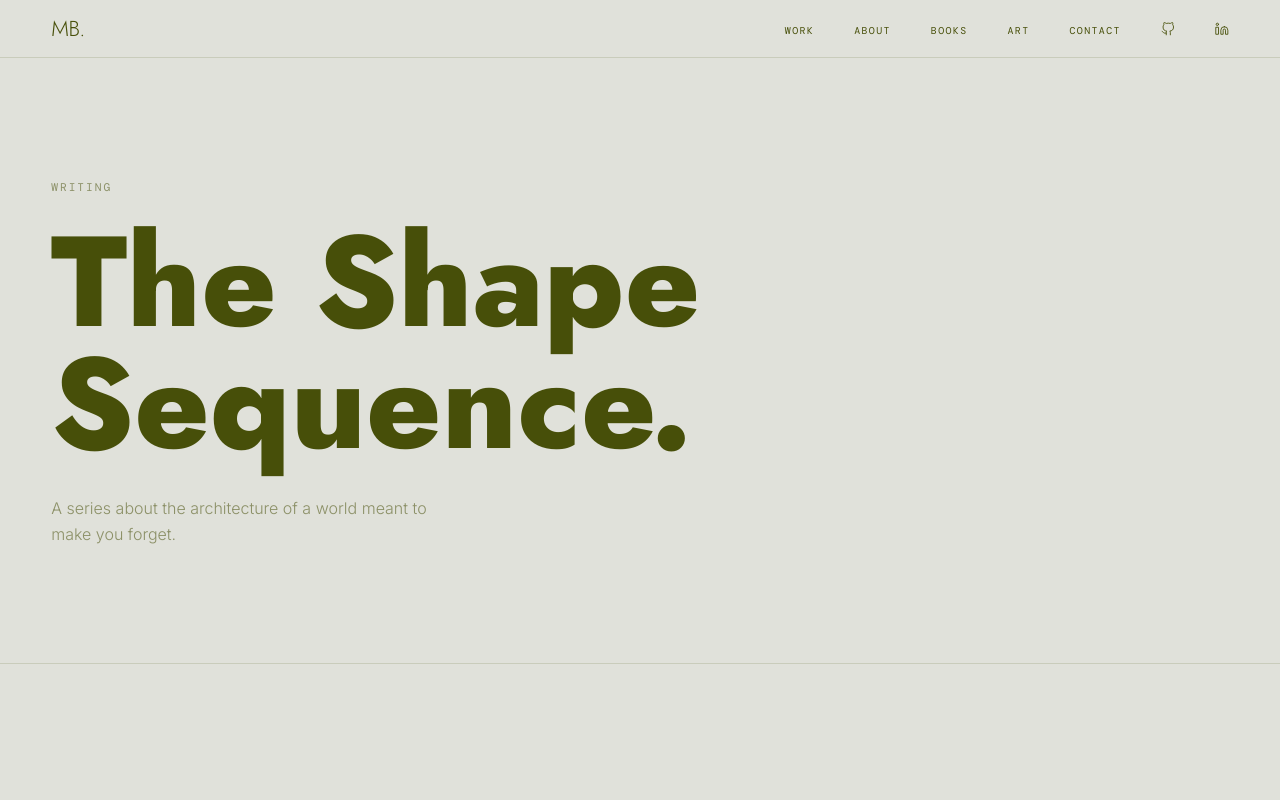
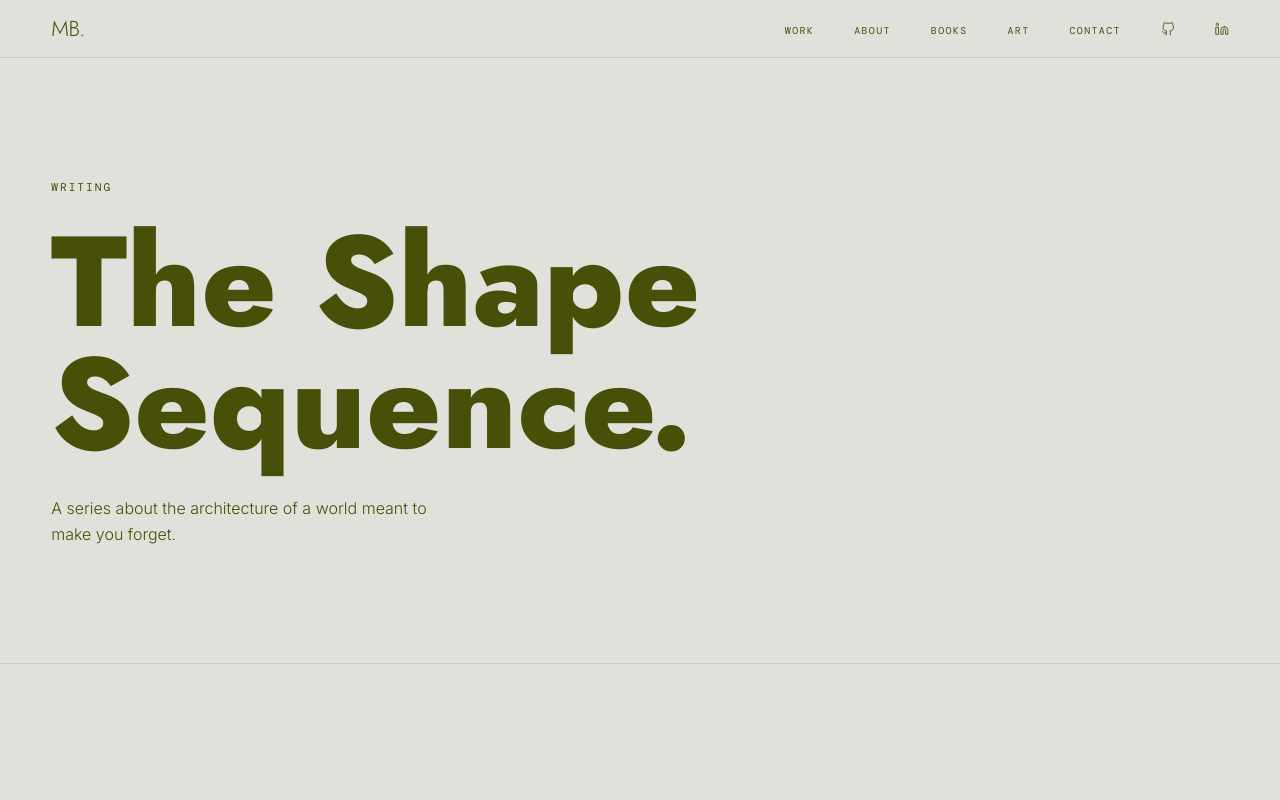
Before and after one commit to mbayers6370/portfolio, a React (Vite) app: page /books in a window 1280 px wide. Shown: the top 800 px of the page. Built offline with nearby package versions, Linux system fonts and the light colour scheme; a web font is replaced by a local one.

Commit message:
Updates to styling and projects pages

```diff
--- a/src/content/projects.ts
+++ b/src/content/projects.ts
@@ -12,7 +12,7 @@ import schedulerCollections from '../assets/eportfolio/scheduler-collections.png
 const projects: Project[] = [
   {
     slug: 'sonus',
-    num: '02',
+    num: '03',
     title: 'Sonus',
     type: 'Full-Stack Web Application',
     desc: 'Sonus is a language-learning app built for serious learners. It uses native-speaker standards for fluency, draws from country-of-origin vocabulary lists, and organizes study into units that build on each other over time. It is not perfect, but it is honest, a language lab for the serious learner.',
@@ -37,7 +37,7 @@ const projects: Project[] = [
   },
   {
     slug: 'cs499-eportfolio',
-    num: '03',
+    num: '02',
     title: 'Android Scheduler',
     type: 'Android Application',
     desc: 'Redesigning a scheduling experience around clarity, hierarchy, and discoverability.',
--- a/src/pages/Project.tsx
+++ b/src/pages/Project.tsx
@@ -185,7 +185,7 @@ function SchedulerCaseStudy({ project }: { project: Project }) {
           <div className="container">
             <div className="scheduler-section-heading scheduler-section-heading--wide"><span>03</span><h2>Design decisions.</h2></div>
             <article className="scheduler-decision"><div><h3>Navigation &amp;<br />information architecture.</h3><p>The interface shifts from a mixed event list and dropdown-based navigation to explicit destinations. Events and collections are separated into distinct places, while persistent bottom navigation gives the app a stable, legible structure.</p></div>{home && <img src={home.src} alt={home.alt} />}</article>
-            <article className="scheduler-decision scheduler-decision--reverse"><div><h3>Search &amp;<br />interaction.</h3><p>Search becomes a clear, visible entry point rather than an interaction that must first be discovered. Contextual plus controls live where creation is relevant, reducing ambiguity around adding events or collections.</p></div><img src={schedulerSearch} alt="Android Scheduler search screen with an empty-state prompt" /></article>
+            <article className="scheduler-decision scheduler-decision--reverse"><div><h3>Search &amp;<br />interaction.</h3><p>Search is surfaced directly on the Home screen so it is easy to find. The dedicated search screen keeps the interaction focused, with a clear empty state that explains what to do next. Contextual plus controls live where creation is relevant, reducing ambiguity around adding events or collections.</p></div><img src={schedulerSearch} alt="Android Scheduler search screen with an empty-state prompt" /></article>
             <article className="scheduler-decision"><div><h3>Visual hierarchy &amp;<br />consistency.</h3><p>Event cards carry the strongest visual weight; collections use a quieter treatment. Edit is the primary event action, while Delete recedes. Repeated spacing, type, and card patterns let the content—not the interface—set the hierarchy.</p></div>{events && <img src={events.src} alt={events.alt} />}</article>
           </div>
         </section>
--- a/src/styles/globals.css
+++ b/src/styles/globals.css
@@ -13,11 +13,11 @@
   --cream: var(--bg);
   --warm-white: var(--bg);
   --near-black: var(--olive);
-  --mid: rgba(71, 79, 9, 0.55);
-  --faded: rgba(71, 79, 9, 0.32);
+  --mid: var(--olive);
+  --faded: var(--olive);
   --on-dark: var(--white);
-  --on-dark-mid: rgba(255, 255, 255, 0.6);
-  --on-dark-dim: rgba(255, 255, 255, 0.3);
+  --on-dark-mid: var(--white);
+  --on-dark-dim: var(--white);
   --forest: var(--olive);
   --sage: rgba(71, 79, 9, 0.55);
   --sage-dim: rgba(71, 79, 9, 0.42);
@@ -190,6 +190,7 @@ body {
   border-bottom: 1px solid var(--hairline);
   padding: 2rem var(--gutter);
   flex-direction: column;
+  align-items: center;
   gap: 1.75rem;
   z-index: 99;
 }
@@ -205,7 +206,60 @@ body {
   text-transform: uppercase;
   color: var(--near-black);
   text-decoration: none;
+  text-align: center;
   transition: color 0.2s;
+}
+
+.nav-mobile-socials {
+  position: absolute;
+  bottom: 2rem;
+  display: flex;
+  gap: 1.25rem;
+}
+
+.nav-mobile-socials a {
+  display: grid;
+  place-items: center;
+  width: 2.75rem;
+  height: 2.75rem;
+  border: 1px solid currentColor;
+  border-radius: 50%;
+}
+
+.nav-mobile-socials svg {
+  width: 1.2rem;
+  height: 1.2rem;
+}
+
+/* The scheduler case study starts on a dark hero, so its fixed navigation
+   has an explicit route modifier rather than relying on page-content selectors. */
+.nav--scheduler,
+.nav--scheduler.nav--scrolled,
+.nav-mobile--scheduler {
+  background: #1e3037;
+  border-color: rgba(224, 225, 218, 0.23);
+  backdrop-filter: none;
+  -webkit-backdrop-filter: none;
+}
+
+.nav--scheduler .nav-logo,
+.nav--scheduler .nav-links a,
+.nav--scheduler .nav-linkedin,
+.nav-mobile--scheduler a {
+  color: var(--on-dark);
+}
+
+.nav--scheduler .nav-hamburger span {
+  background: var(--on-dark);
+}
+
+@media (max-width: 900px) {
+  .nav-mobile.open {
+    inset: 58px 0 0;
+    min-height: calc(100dvh - 58px);
+    justify-content: center;
+    overflow-y: auto;
+  }
 }
 
 /* Shared Footer */
--- a/src/styles/project.css
+++ b/src/styles/project.css
@@ -1,31 +1,12 @@
 .project-page {
   --project-bg: var(--olive);
-  --project-text: var(--bg);
-  --project-mid: rgba(224, 225, 218, 0.72);
-  --project-faded: rgba(224, 225, 218, 0.44);
+  --project-text: var(--on-dark);
+  --project-mid: rgba(255, 255, 255, 0.72);
+  --project-faded: rgba(255, 255, 255, 0.44);
   --project-line: rgba(224, 225, 218, 0.22);
 
   background: var(--project-bg);
   color: var(--project-text);
-}
-
-body:has(.scheduler-case-study) .nav,
-body:has(.scheduler-case-study) .nav--scrolled,
-body:has(.scheduler-case-study) .nav-mobile {
-  background: #1e3037 !important;
-  backdrop-filter: none;
-  -webkit-backdrop-filter: none;
-}
-
-body:has(.scheduler-case-study) .nav-logo,
-body:has(.scheduler-case-study) .nav-links a,
-body:has(.scheduler-case-study) .nav-linkedin,
-body:has(.scheduler-case-study) .nav-mobile a {
-  color: #e0e1da;
-}
-
-body:has(.scheduler-case-study) .nav-hamburger span {
-  background: #e0e1da;
 }
 
 .project-page-header {
@@ -230,7 +211,7 @@ body:has(.scheduler-case-study) .nav-hamburger span {
   margin: 0 auto;
   padding: clamp(1.5rem, 4vw, 3rem);
   background: var(--olive);
-  color: var(--bg);
+  color: var(--on-dark);
   text-align: center;
 }
 
@@ -238,7 +219,7 @@ body:has(.scheduler-case-study) .nav-hamburger span {
   font-family: var(--font-display);
   font-size: clamp(1.4rem, 3vw, 2rem);
   font-weight: 700;
-  color: var(--bg);
+  color: var(--on-dark);
 }
 
 .project-page-detail-text {
@@ -347,36 +328,16 @@ body:has(.scheduler-case-study) .nav-hamburger span {
   --scheduler-dark: #1e3037;
   --scheduler-panel: #344952;
   --scheduler-light: #e0e1da;
-  --scheduler-muted: rgba(224, 225, 218, 0.67);
+  --scheduler-on-dark: var(--on-dark);
+  --scheduler-muted: rgba(255, 255, 255, 0.72);
   --scheduler-line: rgba(224, 225, 218, 0.23);
   background: var(--scheduler-light);
   color: var(--olive);
 }
 
 body:has(.scheduler-case-study) { background: var(--scheduler-light); }
-body:has(.scheduler-case-study) .nav,
-body:has(.scheduler-case-study) .nav--scrolled,
-body:has(.scheduler-case-study) .nav-mobile {
-  background: var(--scheduler-light) !important;
-  backdrop-filter: none;
-}
-body:has(.scheduler-case-study) .nav-logo,
-body:has(.scheduler-case-study) .nav-links a,
-body:has(.scheduler-case-study) .nav-linkedin,
-body:has(.scheduler-case-study) .nav-mobile a { color: var(--olive); }
-body:has(.scheduler-case-study) .nav-hamburger span { background: var(--olive); }
 
-@media (max-width: 900px) {
-  .nav-mobile.nav-mobile--scheduler.open {
-    inset: 58px 0 0;
-    height: calc(100dvh - 58px);
-    min-height: calc(100dvh - 58px);
-    justify-content: center;
-    overflow-y: auto;
-  }
-}
-
-.scheduler-hero { background: var(--scheduler-dark); color: var(--scheduler-light); overflow: hidden; padding: calc(58px + clamp(4rem, 8vw, 8rem)) 0 0; }
+.scheduler-hero { background: var(--scheduler-dark); color: var(--scheduler-on-dark); overflow: hidden; padding: calc(58px + clamp(4rem, 8vw, 8rem)) 0 0; }
 .scheduler-hero-grid { display: grid; grid-template-columns: minmax(0, 1.1fr) minmax(16rem, 0.55fr); gap: clamp(2rem, 7vw, 8rem); align-items: end; }
 .scheduler-kicker, .scheduler-section-heading span, .scheduler-metadata dt, .scheduler-notes span, .scheduler-carousel figcaption, .scheduler-comparison figcaption { font-family: var(--font-mono); font-size: 0.62rem; letter-spacing: 0.14em; text-transform: uppercase; }
 .scheduler-kicker { color: var(--scheduler-muted); margin-bottom: 2rem; }
@@ -385,7 +346,7 @@ body:has(.scheduler-case-study) .nav-hamburger span { background: var(--olive);
 .scheduler-metadata { display: grid; grid-template-columns: repeat(2, minmax(0, 1fr)); gap: 1.5rem 2rem; padding: 1.75rem 0 2.5rem; border-top: 1px solid var(--scheduler-line); }
 .scheduler-metadata div:last-child { grid-column: span 2; }
 .scheduler-metadata dt { color: rgba(224, 225, 218, 0.46); margin-bottom: 0.38rem; }
-.scheduler-metadata dd { font-size: 0.82rem; line-height: 1.55; color: var(--scheduler-light); }
+.scheduler-metadata dd { font-size: 0.82rem; line-height: 1.55; color: var(--scheduler-on-dark); }
 .scheduler-hero-screen { align-self: end; max-width: 20rem; justify-self: center; margin-bottom: 4rem; }
 .scheduler-hero-screen img, .scheduler-decision img, .scheduler-comparison-item img, .scheduler-carousel img { display: block; width: 100%; height: auto; border-radius: 1.25rem; }
 
@@ -395,16 +356,16 @@ body:has(.scheduler-case-study) .nav-hamburger span { background: var(--olive);
 .scheduler-section-heading h2 { font-family: var(--font-display); font-size: clamp(2.25rem, 5vw, 5rem); font-weight: 800; letter-spacing: -0.045em; line-height: 0.93; }
 .scheduler-prose { max-width: 43rem; font-size: clamp(1.05rem, 1.4vw, 1.3rem); line-height: 1.75; }
 .scheduler-prose p + p { margin-top: 1.25rem; }
-.scheduler-comparison-section { background: var(--olive); color: var(--scheduler-light); }
+.scheduler-comparison-section { background: var(--olive); color: var(--scheduler-on-dark); }
 .scheduler-comparison-section .scheduler-section-heading span { color: var(--scheduler-muted); }
 .scheduler-section-heading--wide { margin-bottom: clamp(3rem, 7vw, 6rem); }
-.scheduler-comparison { display: grid; grid-template-columns: repeat(2, minmax(0, 18rem)); justify-content: center; gap: clamp(1.5rem, 5vw, 5rem); align-items: end; }
+.scheduler-comparison { display: grid; grid-template-columns: repeat(2, minmax(0, 18rem)); justify-content: center; gap: clamp(1.5rem, 5vw, 5rem); align-items: start; }
 .scheduler-comparison-item figcaption { color: var(--scheduler-muted); margin-top: 1rem; line-height: 1.5; }
-.scheduler-placeholder { aspect-ratio: 9 / 20; background: var(--scheduler-panel); border: 1px dashed rgba(224, 225, 218, 0.48); border-radius: 1.25rem; color: var(--scheduler-light); display: flex; flex-direction: column; justify-content: flex-end; gap: 0.35rem; padding: 1.25rem; }
+.scheduler-placeholder { aspect-ratio: 9 / 20; background: var(--scheduler-panel); border: 1px dashed rgba(224, 225, 218, 0.48); border-radius: 1.25rem; color: var(--scheduler-on-dark); display: flex; flex-direction: column; justify-content: flex-end; gap: 0.35rem; padding: 1.25rem; }
 .scheduler-placeholder span, .scheduler-placeholder small { font-family: var(--font-mono); font-size: 0.58rem; letter-spacing: 0.1em; text-transform: uppercase; color: var(--scheduler-muted); }
 .scheduler-placeholder strong { font-family: var(--font-display); font-size: 1.2rem; line-height: 1.05; }
 .scheduler-notes { max-width: 70rem; margin: clamp(3rem, 7vw, 6rem) auto 0; padding-top: 1.5rem; border-top: 1px solid var(--scheduler-line); display: grid; grid-template-columns: repeat(3, 1fr); gap: 2rem; list-style: none; font-size: 0.82rem; line-height: 1.6; color: var(--scheduler-muted); }
-.scheduler-notes span { display: block; color: var(--scheduler-light); margin-bottom: 0.75rem; }
+.scheduler-notes span { display: block; color: var(--scheduler-on-dark); margin-bottom: 0.75rem; }
 
 .scheduler-decisions { border-top: 1px solid var(--hairline); }
 .scheduler-decision { display: grid; grid-template-columns: minmax(0, 1fr) minmax(12rem, 15rem); justify-content: space-between; gap: clamp(2rem, 10vw, 12rem); align-items: center; padding: clamp(4rem, 8vw, 7rem) max(0px, calc((100% - 62rem) / 2)); border-top: 1px solid var(--hairline); }
@@ -414,10 +375,10 @@ body:has(.scheduler-case-study) .nav-hamburger span { background: var(--olive);
 .scheduler-decision--reverse div { grid-column: 2; grid-row: 1; }
 .scheduler-decision--reverse img { grid-column: 1; grid-row: 1; }
 
-.scheduler-final { background: var(--scheduler-dark); color: var(--scheduler-light); }
+.scheduler-final { background: var(--scheduler-dark); color: var(--scheduler-on-dark); }
 .scheduler-final .scheduler-section-heading span { color: var(--scheduler-muted); }
 .scheduler-carousel { max-width: 56rem; margin: 0 auto; outline: none; }
-.scheduler-carousel:focus-visible { outline: 1px solid var(--scheduler-light); outline-offset: 0.75rem; }
+.scheduler-carousel:focus-visible { outline: 1px solid var(--scheduler-on-dark); outline-offset: 0.75rem; }
 .scheduler-carousel-stage { display: grid; grid-template-columns: auto minmax(0, 1fr) auto; align-items: center; gap: clamp(0.75rem, 2vw, 2rem); }
 .scheduler-carousel-track { display: grid; grid-template-columns: minmax(6rem, 0.8fr) minmax(12rem, 1.25fr) minmax(6rem, 0.8fr); gap: clamp(0.75rem, 2vw, 1.75rem); align-items: center; overflow: hidden; padding: 1.5rem 0; }
 .scheduler-carousel-slide { margin: 0; transition: opacity 0.35s ease, transform 0.35s ease; transform-origin: center; }
@@ -425,23 +386,26 @@ body:has(.scheduler-case-study) .nav-hamburger span { background: var(--olive);
 .scheduler-carousel-slide figcaption { margin-top: 0.85rem; color: var(--scheduler-muted); text-align: center; }
 .scheduler-carousel-slide.is-preview { opacity: 0.42; transform: scale(0.78); }
 .scheduler-carousel-slide.is-active { opacity: 1; transform: scale(1); }
-.scheduler-carousel-control { width: 2.75rem; height: 2.75rem; display: grid; place-items: center; border: 1px solid var(--scheduler-line); border-radius: 50%; background: transparent; color: var(--scheduler-light); font: 1.2rem/1 var(--font-body); cursor: pointer; transition: background-color 0.2s, color 0.2s; }
+.scheduler-carousel-control { width: 2.75rem; height: 2.75rem; display: grid; place-items: center; border: 1px solid var(--scheduler-line); border-radius: 50%; background: transparent; color: var(--scheduler-on-dark); font: 1.2rem/1 var(--font-body); cursor: pointer; transition: background-color 0.2s, color 0.2s; }
 .scheduler-carousel-control:hover { background: var(--scheduler-light); color: var(--scheduler-dark); }
-.scheduler-carousel-control:focus-visible, .scheduler-carousel-pagination button:focus-visible { outline: 2px solid var(--scheduler-light); outline-offset: 3px; }
+.scheduler-carousel-control:focus-visible, .scheduler-carousel-pagination button:focus-visible { outline: 2px solid var(--scheduler-on-dark); outline-offset: 3px; }
 .scheduler-carousel-pagination { display: flex; justify-content: center; gap: 0.65rem; margin-top: 1rem; }
 .scheduler-carousel-pagination button { width: 1.75rem; height: 1.75rem; padding: 0; border: 0; background: transparent; color: var(--scheduler-muted); font: 0.6rem/1 var(--font-mono); cursor: pointer; }
 .scheduler-carousel-pagination button::before { content: ''; display: block; width: 100%; height: 1px; background: currentColor; margin-bottom: 0.35rem; }
-.scheduler-carousel-pagination button.is-active { color: var(--scheduler-light); }
+.scheduler-carousel-pagination button.is-active { color: var(--scheduler-on-dark); }
 
-.scheduler-reflection { background: var(--scheduler-light); }
+.scheduler-reflection { background: var(--scheduler-light); padding-block: clamp(5rem, 10vw, 10rem); }
+.scheduler-reflection .scheduler-split { align-items: center; }
+.scheduler-case-study .project-page-footer { padding: 0 var(--gutter) 2rem; }
+.scheduler-case-study .project-page-footer .books-back { color: var(--olive); }
 .scheduler-links { display: flex; flex-wrap: wrap; gap: 1.25rem 2rem; margin-top: 2.25rem; }
 .scheduler-links a { color: var(--olive); font-family: var(--font-mono); font-size: 0.7rem; letter-spacing: 0.08em; text-decoration: none; border-bottom: 1px solid currentColor; padding-bottom: 0.2rem; }
 .scheduler-links a:hover { opacity: 0.62; }
 
 @media (max-width: 700px) {
   .scheduler-hero-grid, .scheduler-split { grid-template-columns: 1fr; }
-  .scheduler-hero { padding-top: calc(58px + 4.5rem); }
-  .scheduler-hero-screen { max-width: 15rem; justify-self: center; margin: 1rem auto -2.5rem; }
+  .scheduler-hero { padding: calc(58px + 4.5rem) 0 2.5rem; }
+  .scheduler-hero-screen { max-width: 15rem; justify-self: center; margin: 1rem auto 0; }
   .scheduler-metadata { grid-template-columns: 1fr; }
   .scheduler-metadata div:last-child { grid-column: auto; }
   .scheduler-comparison { grid-template-columns: repeat(2, minmax(0, 1fr)); gap: 1rem; }
@@ -459,15 +423,6 @@ body:has(.scheduler-case-study) .nav-hamburger span { background: var(--olive);
   .scheduler-carousel-control:last-child { right: 0; }
 }
 
-body:has(.scheduler-case-study) nav.nav,
-body:has(.scheduler-case-study) nav.nav--scrolled {
-  background: #1e3037 !important;
-  background-image: none !important;
-  opacity: 1 !important;
-  backdrop-filter: none !important;
-  -webkit-backdrop-filter: none !important;
-}
-
 @media (prefers-reduced-motion: reduce) {
   .scheduler-carousel-slide { transition: none; }
 }
```
Also changed, not shown: src/App.tsx (+18 -1 lines), src/components/Nav.tsx (+30 -3 lines), src/styles/home.css (+16 -8 lines).
